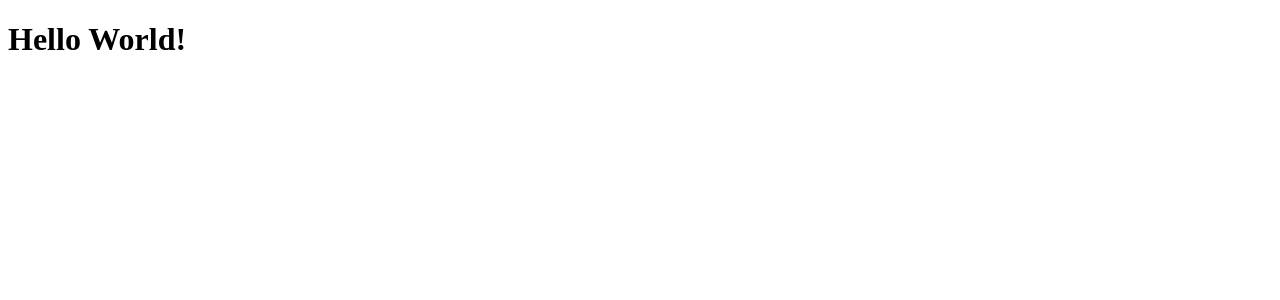
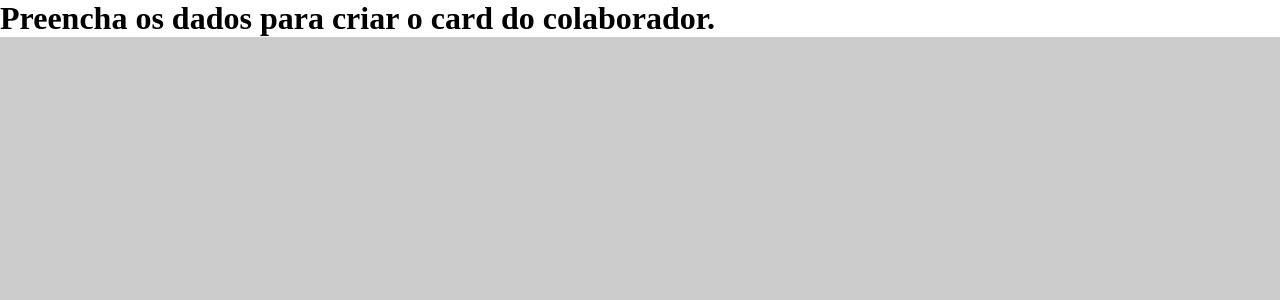
Before and after one commit to paulohmoreira/squad-builder, a React (Create React App) app: page / in a window 1280 px wide. Shown: the top 300 px of the page. Built offline with nearby package versions, Linux system fonts and the light colour scheme.

Commit message:
Adicionar header informativo no form
- E criado estilo global

```diff
--- a/src/App.js
+++ b/src/App.js
@@ -1,3 +1,4 @@
+import './global.css';
 import Form from './components/Form';
 
 const App = () => {
--- a/src/components/Form/form.css
+++ b/src/components/Form/form.css
@@ -0,0 +1,3 @@
+.squad-form {
+  background-color: #fff;
+}
--- a/src/components/Form/index.js
+++ b/src/components/Form/index.js
@@ -2,8 +2,8 @@ import './form.css';
 
 const Form = () => {
   return (
-    <form>
-      <h1>Hello World!</h1>
+    <form className='squad-form'>
+      <h1>Preencha os dados para criar o card do colaborador.</h1>
     </form>
   );
 };
--- /dev/null
+++ b/src/global.css
@@ -0,0 +1,9 @@
+* {
+  margin: 0;
+  padding: 0;
+  box-sizing: border-box;
+}
+
+body {
+  background-color: #ccc;
+}
```
Also changed, not shown: 1 other file (tests, documents, lock files or other folders).
